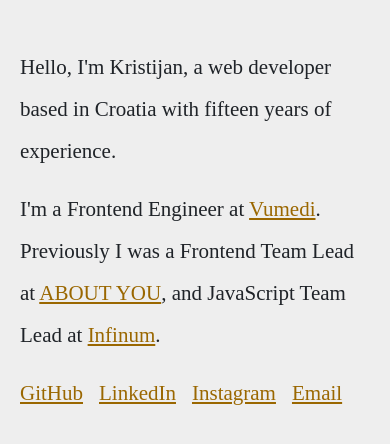
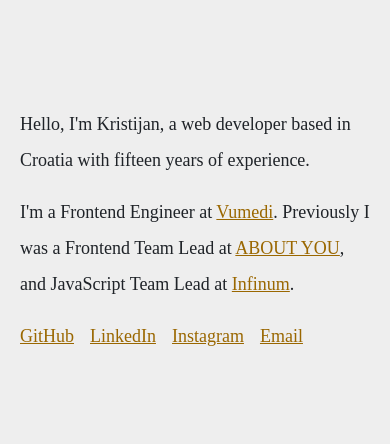
Before and after one commit to kristijanbambir/kristijanbambir.github.com, an Astro site: page / in a window 390 px wide. Shown: the part 192-636 px from the top of the page. Built offline with nearby package versions, Linux system fonts and the light colour scheme; Astro itself is replaced by a stand-in of ours.

Commit message:
Tweak font size

```diff
--- a/src/pages/index.astro
+++ b/src/pages/index.astro
@@ -43,7 +43,7 @@ import Layout from "../layouts/Layout.astro";
     max-width: 800px;
     margin: 0 auto;
     padding: 16px 0;
-    font-size: clamp(21px, 4.5vw, 32px);
+    font-size: clamp(18px, 4.5vw, 32px);
     font-weight: 500;
     line-height: 2;
   }
```
